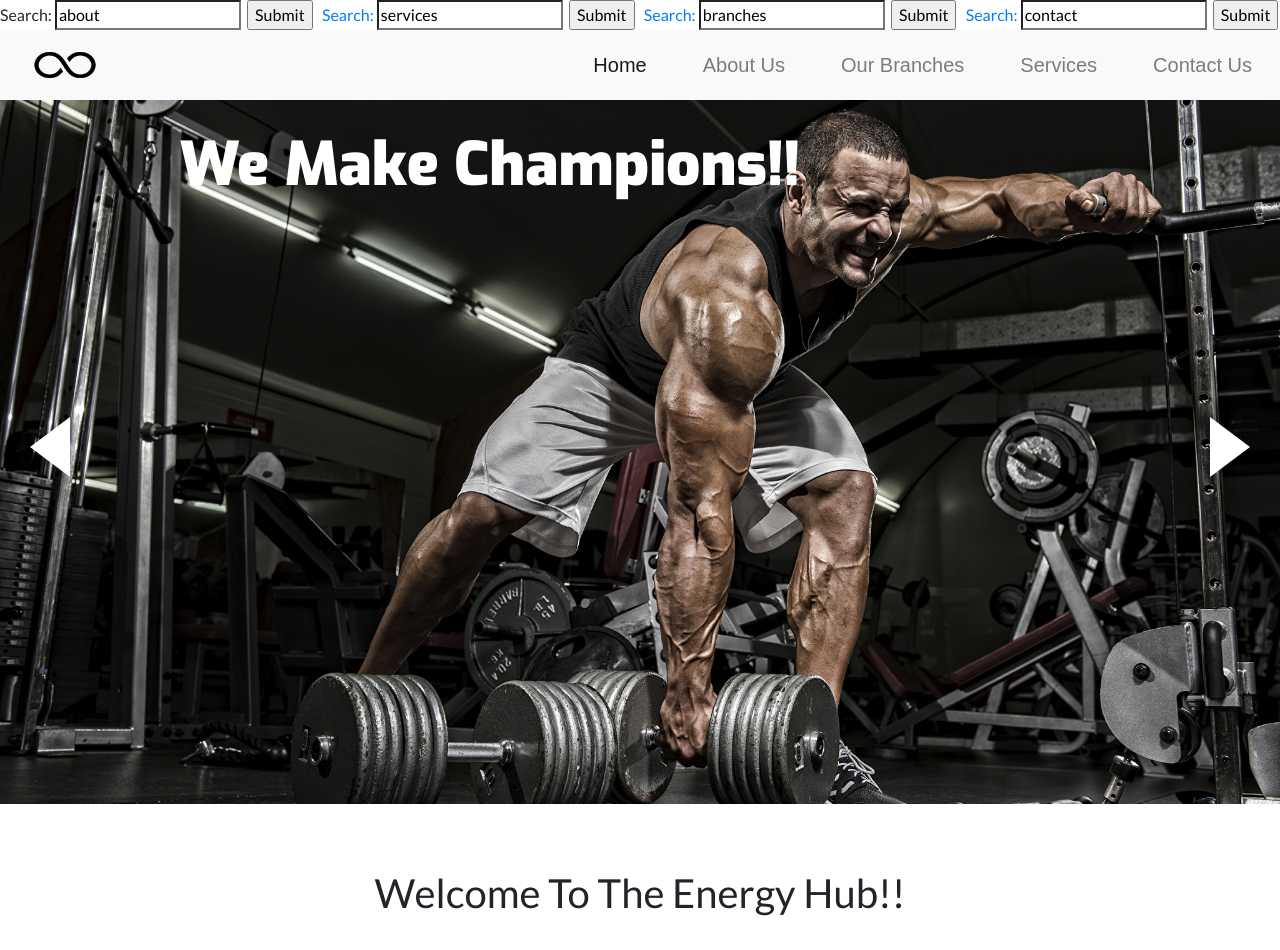
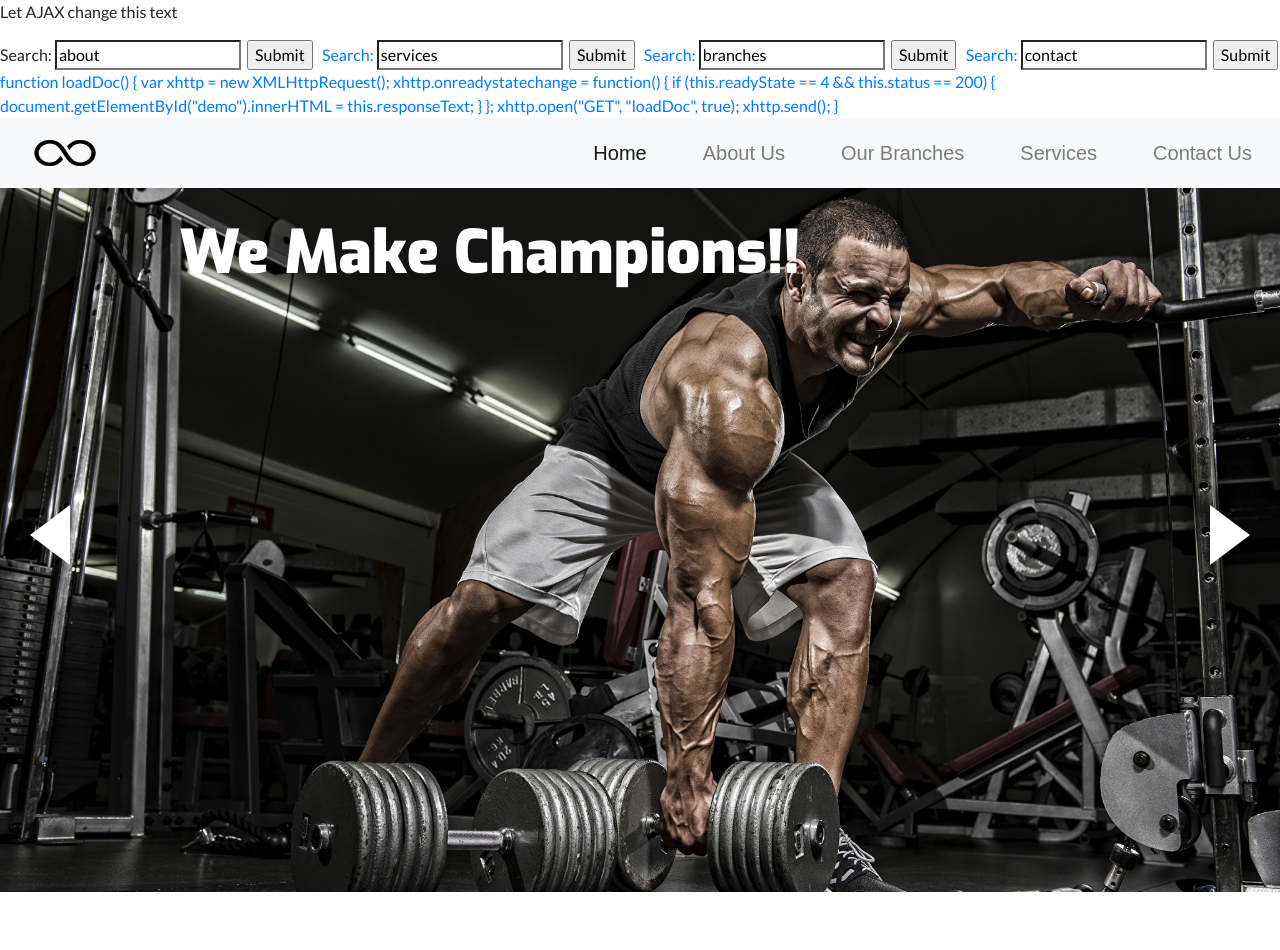
Before and after one commit to varunsinglaa/Class-Assessment, a plain HTML site: page index.html in a window 1280 px wide. Shown: the top 950 px of the page. Drawn offline with nearby package versions, Linux system fonts and the light colour scheme.

Commit message:
Update index.html

```diff
--- a/index.html
+++ b/index.html
@@ -7,7 +7,7 @@
     <title>The Energy Hub</title>
     <link rel="icon" href="img/logo.png">
 
-
+    <p id="demo">Let AJAX change this text</p>
     <link rel="stylesheet" href="https://use.fontawesome.com/releases/v5.0.13/css/all.css" integrity="sha384-DNOHZ68U8hZfKXOrtjWvjxusGo9WQnrNx2sqG0tfsghAvtVlRW3tvkXWZh58N9jp" crossorigin="anonymous">
     <link rel="stylesheet" href="https://maxcdn.bootstrapcdn.com/bootstrap/4.0.0/css/bootstrap.min.css" integrity="sha384-Gn5384xqQ1aoWXA+058RXPxPg6fy4IWvTNh0E263XmFcJlSAwiGgFAW/dAiS6JXm" crossorigin="anonymous">
     <link href="https://fonts.googleapis.com/css?family=Exo:900|Fjalla+One|Lato|Merriweather|Ultra" rel="stylesheet">
@@ -21,6 +21,16 @@
     Search: <input type="search" name="q" value = "contact"><a href="contact.html">&nbsp;
   <input type="submit">
 
+  function loadDoc() {
+    var xhttp = new XMLHttpRequest();
+    xhttp.onreadystatechange = function() {
+      if (this.readyState == 4 && this.status == 200) {
+       document.getElementById("demo").innerHTML = this.responseText;
+      }
+    };
+    xhttp.open("GET", "loadDoc", true);
+    xhttp.send();
+  }
     <link rel="stylesheet" href="CSS/nav.css">
     <link rel="stylesheet" href="CSS/style.css">
     <link rel="stylesheet" href="CSS/footer.css">
```
